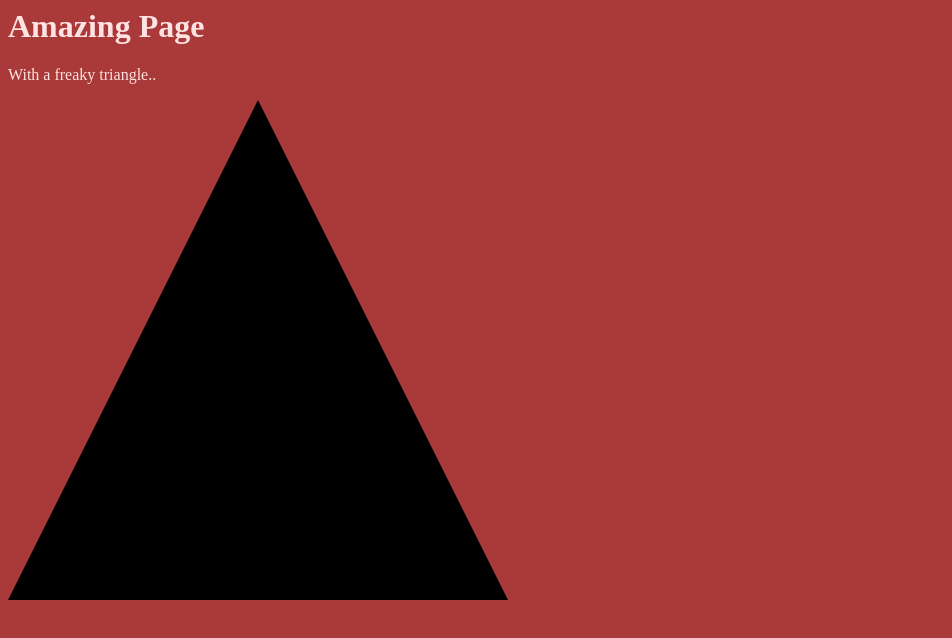
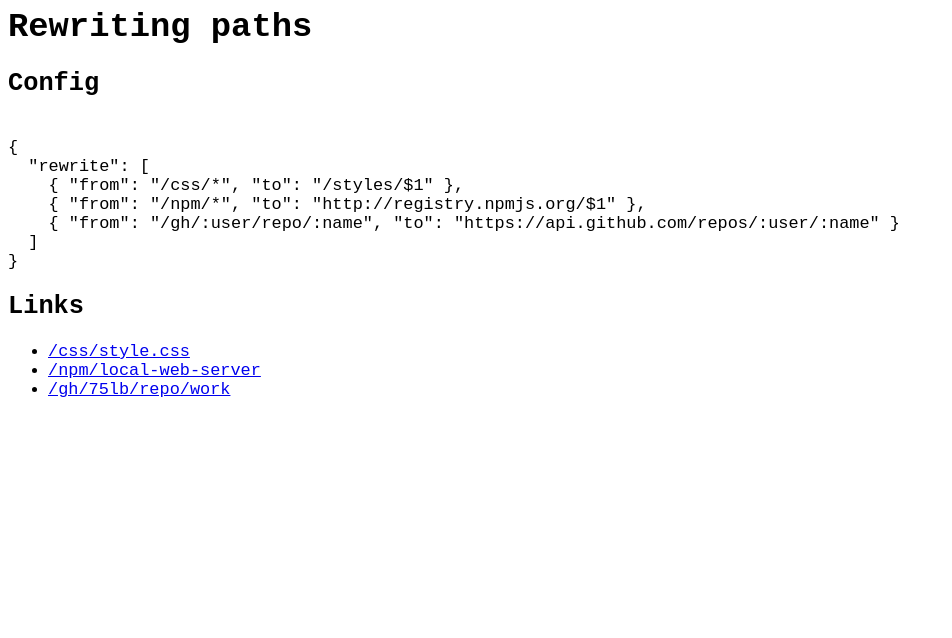
Before and after one commit to lwsjs/local-web-server, a website: page example/rewrite/index.html in a window 1280 px wide. Shown: the whole page, without its empty margins (0-952 px from the left). Drawn offline with Linux system fonts and the light colour scheme; files that its build step writes are made by us from their sources.

Commit message:
rewrite and examples.. refactor

```diff
--- a/bin/cli.js
+++ b/bin/cli.js
@@ -40,7 +40,7 @@ localWebServer({
   log: { format: options.server['log-format'] },
   compress: options.server.compress,
   mime: options.server.mime,
-  forbid: options.server.forbid.map(regexp => RegExp(regexp, "i")),
+  forbid: options.server.forbid.map(regexp => RegExp(regexp, 'i')),
   proxyRoutes: options.server.proxyRoutes,
   spa: options.server.spa,
   'no-cache': options.server['no-cache'],
@@ -55,7 +55,7 @@ function halt (err) {
 
 function onServerUp () {
   const e = Date.now()
-  const time = `${e-s}ms`
+  const time = `${e - s}ms`
   console.error(ansi.format(
     path.resolve(options.server.directory) === process.cwd()
       ? `serving at [underline]{http://localhost:${options.server.port}} ${time}`
--- a/example/rewrite/index.html
+++ b/example/rewrite/index.html
@@ -1,10 +1,22 @@
 <head>
   <link rel="stylesheet" href="css/style.css">
 </head>
-<h1>Amazing Page</h1>
-<p>
-  With a freaky triangle..
-</p>
-<svg width="500" height="500">
-  <polygon points="250,0 0,500 500,500"></polygon>
-</svg>
+<h1>Rewriting paths</h1>
+
+<h2>Config</h2>
+<pre><code>
+{
+  "rewrite": [
+    { "from": "/css/*", "to": "/styles/$1" },
+    { "from": "/npm/*", "to": "http://registry.npmjs.org/$1" },
+    { "from": "/gh/:user/repo/:name", "to": "https://api.github.com/repos/:user/:name" }
+  ]
+}
+</code></pre>
+
+<h2>Links</h2>
+<ul>
+  <li><a href="/css/style.css">/css/style.css</li>
+  <li><a href="/npm/local-web-server">/npm/local-web-server</a></li>
+  <li><a href="/gh/75lb/repo/work">/gh/75lb/repo/work</a></li>
+</ul>
--- a/example/rewrite/styles/style.css
+++ b/example/rewrite/styles/style.css
@@ -1,7 +1,4 @@
 body {
-  background-color: #AA3939;
-  color: #FFE2E2
+  font-family: monospace;
+  font-size: 1.3em;
 }
-svg {
-  fill: #000
-}
--- a/package.json
+++ b/package.json
@@ -38,7 +38,6 @@
     "koa-convert": "^1.1.0",
     "koa-etag": "^2.1.0",
     "koa-morgan": "^0.4.0",
-    "koa-mount": "^1.3.0",
     "koa-rewrite": "^1.1.1",
     "koa-route": "^2.4.2",
     "koa-send": "^3.1.0",
```
Also changed, not shown: jsdoc2md/README.hbs (+3 -3 lines), example/rewrite/.local-web-server.json, lib/local-web-server.js.
